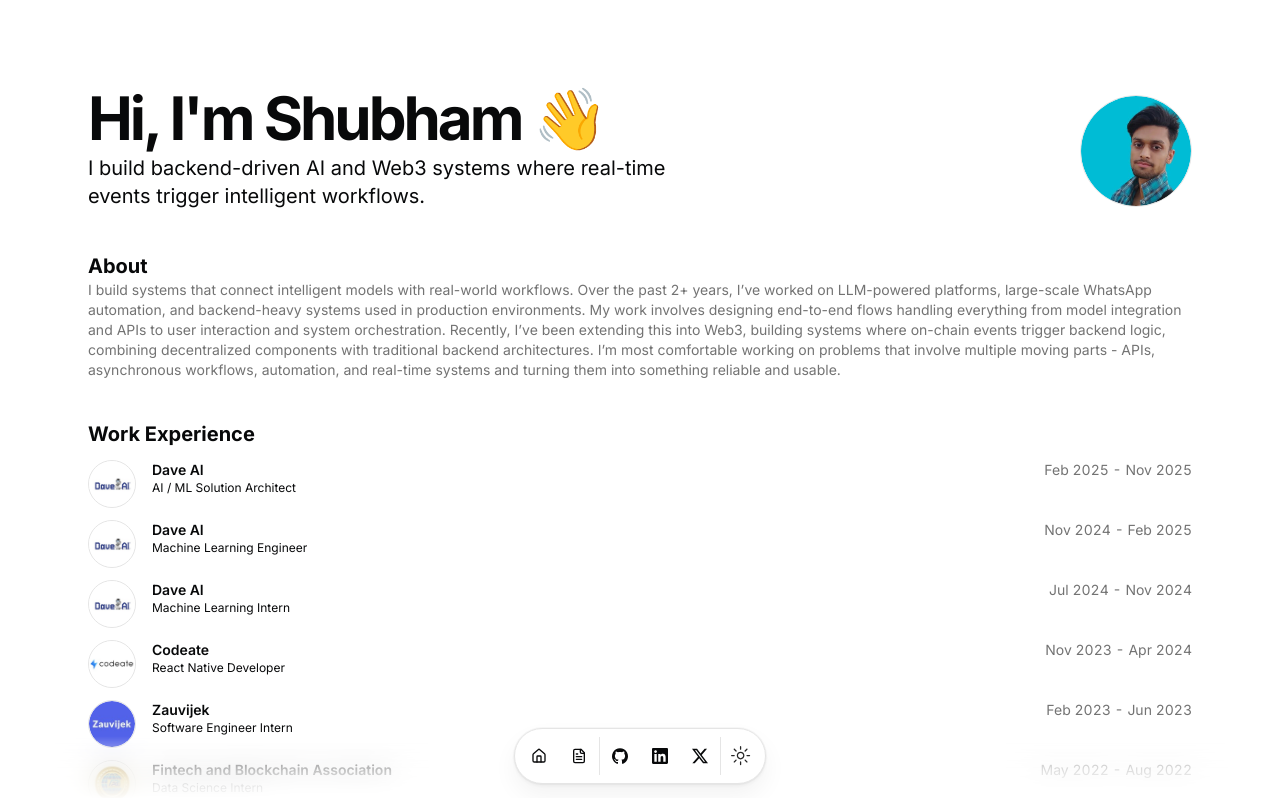
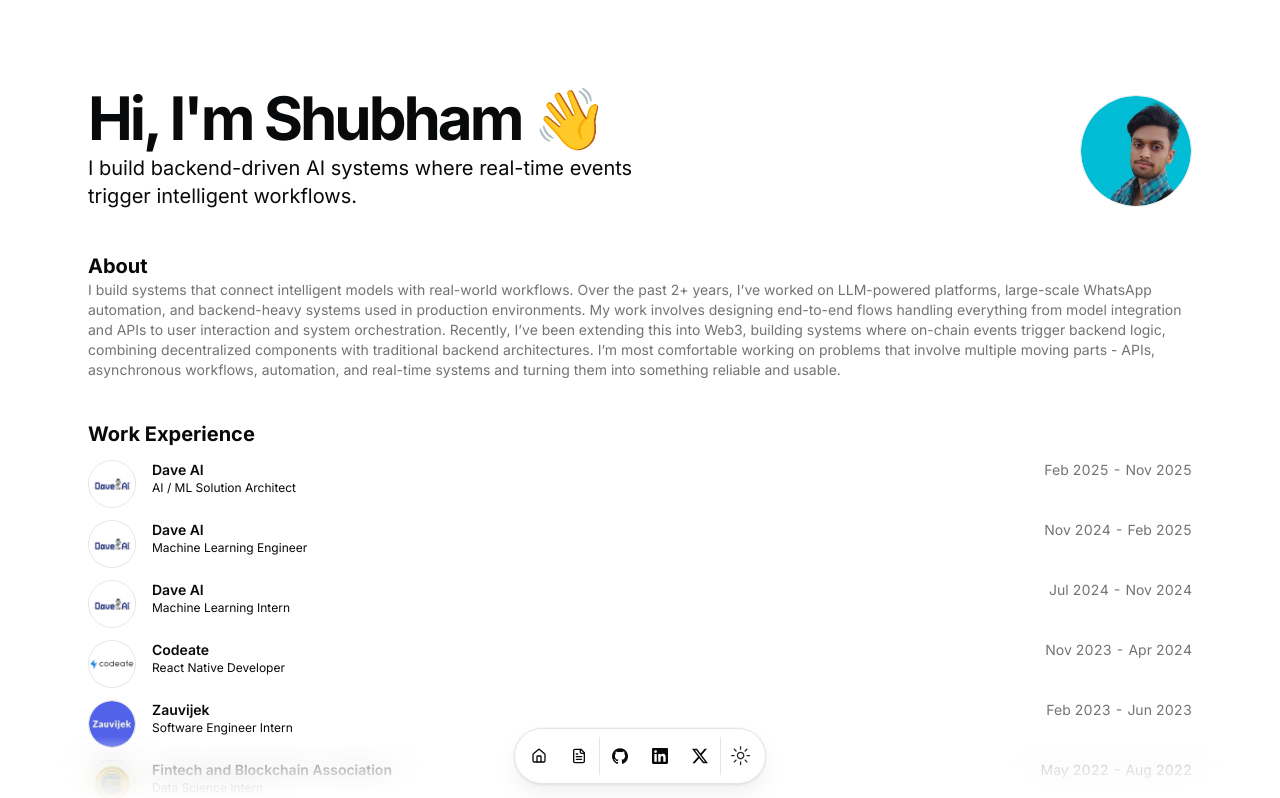
Before and after one commit to shubhamsinha21/showcase_me, a Next.js app: page / in a window 1280 px wide. Shown: the top 798 px of the page. Built offline with nearby package versions, Linux system fonts and the light colour scheme.

Commit message:
one word. misinterpretation

```diff
--- a/src/data/resume.tsx
+++ b/src/data/resume.tsx
@@ -25,7 +25,7 @@ export const DATA = {
   // location: "",
   // locationLink: "",
   description:
-    "I build backend-driven AI and Web3 systems where real-time events trigger intelligent workflows.",
+    "I build backend-driven AI systems where real-time events trigger intelligent workflows.",
   summary:
     "I build systems that connect intelligent models with real-world workflows. Over the past 2+ years, I’ve worked on LLM-powered platforms, large-scale WhatsApp automation, and backend-heavy systems used in production environments. My work involves designing end-to-end flows handling everything from model integration and APIs to user interaction and system orchestration. Recently, I’ve been extending this into Web3, building systems where on-chain events trigger backend logic, combining decentralized components with traditional backend architectures. I’m most comfortable working on problems that involve multiple moving parts - APIs, asynchronous workflows, automation, and real-time systems and turning them into something reliable and usable.",
 
```
